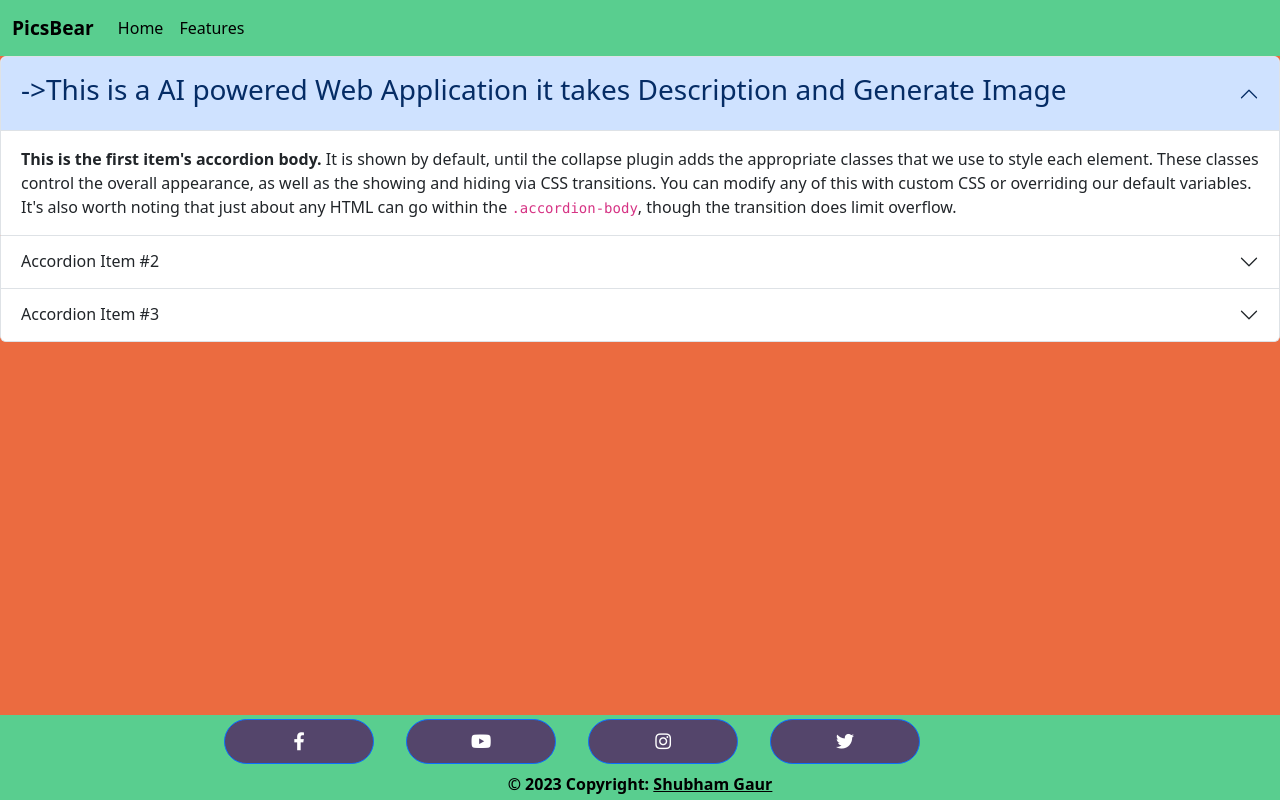
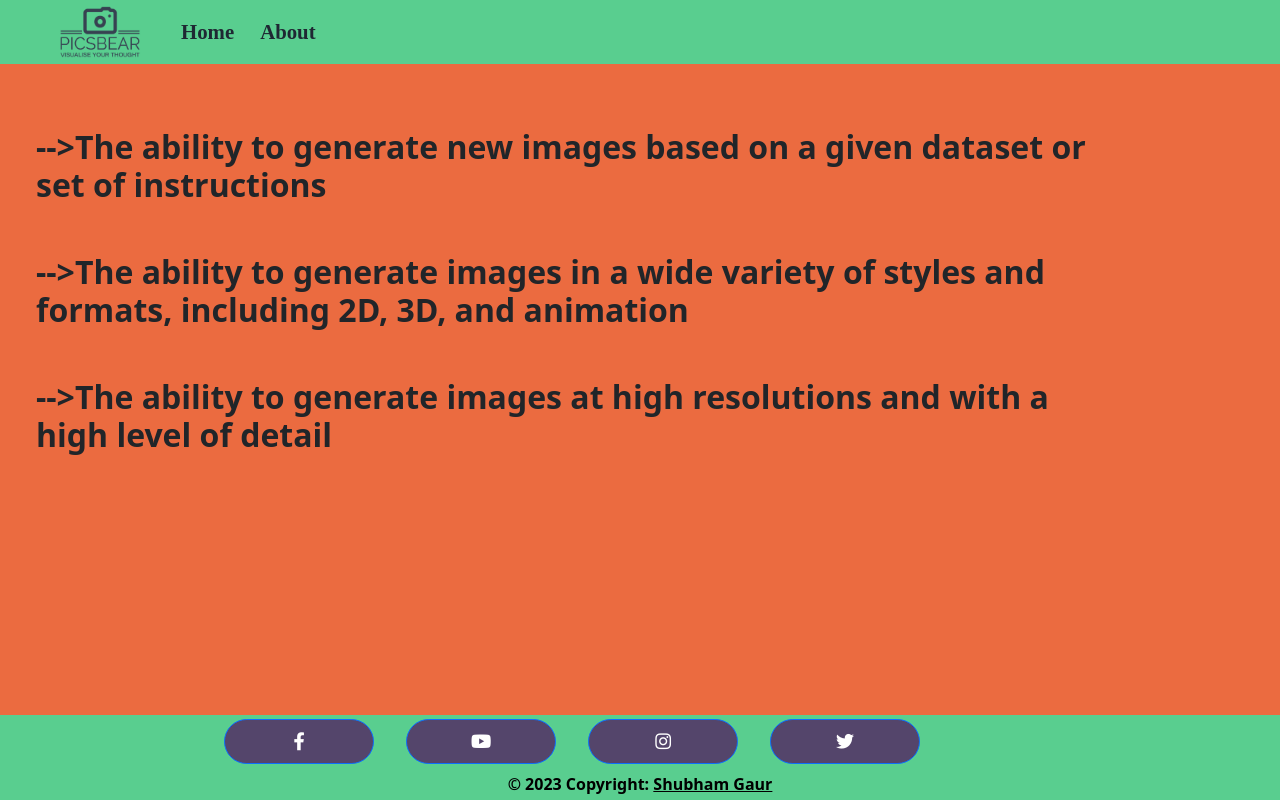
Before and after one commit to shubhamgaur08/PicsBear, a website: page public/about.html in a window 1280 px wide. Drawn offline with nearby package versions, Linux system fonts and the light colour scheme.

Commit message:
commit 6

```diff
--- a/public/about.html
+++ b/public/about.html
@@ -15,62 +15,19 @@
     <link rel="stylesheet" href="style.css" />
   </head>
   <body>
-    <nav class="navbar navbar-expand-lg  ">
-        <div class="container-fluid">
-          <a class="navbar-brand" href="#">PicsBear</a>
-          <button class="navbar-toggler" type="button" data-bs-toggle="collapse" data-bs-target="#navbarNav" aria-controls="navbarNav" aria-expanded="false" aria-label="Toggle navigation">
-            <span class="navbar-toggler-icon"></span>
-          </button>
-          <div class="collapse navbar-collapse" id="navbarNav">
-            <ul class="navbar-nav">
-              <li class="nav-item">
-                <a class="nav-link active" aria-current="page" href="/">Home</a>
-              </li>
-              <li class="nav-item">
-                <a class="nav-link active" href="about.html">Features</a>
-              </li>
-        </ul>
-          </div>
-        </div>
-      </nav>
-      <div class="accordion" id="accordionExample">
-        <div class="accordion-item">
-          <h2 class="accordion-header" id="headingOne">
-            <button class="accordion-button" type="button" data-bs-toggle="collapse" data-bs-target="#collapseOne" aria-expanded="true" aria-controls="collapseOne">
-              <h3>->This is a AI powered Web Application it takes Description and Generate Image</h3>
-            </button>
-          </h2>
-          <div id="collapseOne" class="accordion-collapse collapse show" aria-labelledby="headingOne" data-bs-parent="#accordionExample">
-            <div class="accordion-body">
-              <strong>This is the first item's accordion body.</strong> It is shown by default, until the collapse plugin adds the appropriate classes that we use to style each element. These classes control the overall appearance, as well as the showing and hiding via CSS transitions. You can modify any of this with custom CSS or overriding our default variables. It's also worth noting that just about any HTML can go within the <code>.accordion-body</code>, though the transition does limit overflow.
-            </div>
-          </div>
-        </div>
-        <div class="accordion-item">
-          <h2 class="accordion-header" id="headingTwo">
-            <button class="accordion-button collapsed" type="button" data-bs-toggle="collapse" data-bs-target="#collapseTwo" aria-expanded="false" aria-controls="collapseTwo">
-              Accordion Item #2
-            </button>
-          </h2>
-          <div id="collapseTwo" class="accordion-collapse collapse" aria-labelledby="headingTwo" data-bs-parent="#accordionExample">
-            <div class="accordion-body">
-              <strong>This is the second item's accordion body.</strong> It is hidden by default, until the collapse plugin adds the appropriate classes that we use to style each element. These classes control the overall appearance, as well as the showing and hiding via CSS transitions. You can modify any of this with custom CSS or overriding our default variables. It's also worth noting that just about any HTML can go within the <code>.accordion-body</code>, though the transition does limit overflow.
-            </div>
-          </div>
-        </div>
-        <div class="accordion-item">
-          <h2 class="accordion-header" id="headingThree">
-            <button class="accordion-button collapsed" type="button" data-bs-toggle="collapse" data-bs-target="#collapseThree" aria-expanded="false" aria-controls="collapseThree">
-              Accordion Item #3
-            </button>
-          </h2>
-          <div id="collapseThree" class="accordion-collapse collapse" aria-labelledby="headingThree" data-bs-parent="#accordionExample">
-            <div class="accordion-body">
-              <strong>This is the third item's accordion body.</strong> It is hidden by default, until the collapse plugin adds the appropriate classes that we use to style each element. These classes control the overall appearance, as well as the showing and hiding via CSS transitions. You can modify any of this with custom CSS or overriding our default variables. It's also worth noting that just about any HTML can go within the <code>.accordion-body</code>, though the transition does limit overflow.
-            </div>
-          </div>
-        </div>
-      </div>
+    <nav>
+      <ul>
+          <li class="brand"><img src="logo.png" alt="Soundbear"></li>
+          <li><a href="/" style="color: #1f2833; text-decoration: none;">Home</a></li>
+          <li><a href="about.html" style="color: #1f2833; text-decoration: none;">About</a></li>
+      </ul>
+  </nav>
+  <div class="container" style="display:flex;align-items:center;flex-direction:column;">
+    <h2>-->The ability to generate new images based on a given dataset or set of instructions</h2>
+    <h2>-->The ability to generate images in a wide variety of styles and formats, including 2D, 3D, and animation</h2>
+    <h2>-->The ability to generate images at high resolutions and with a high level of detail</h2>
+
+  </div>
 
           <footer class="text-center text-lg-start" style="background-color: #59CE8F;position:fixed;
           left: 0;
--- a/public/style.css
+++ b/public/style.css
@@ -5,13 +5,34 @@
 body{
     background-color: #eb6b40;
 }
-.navbar{
-    background-color: #59CE8F;
-    width: 100vw;
+nav ul{
+    display: flex;
+    align-items:center;
+    list-style-type: none;
+    height: 8vh;
+    background-color:#59CE8F;
+    color: #1f2833;
+    font-weight: bolder;
+    font-size: 1.3rem;
+
+
 }
-.navbar-brand{
+nav {
+   font-family: 'Ubuntu',sans-sarif;
+}
+nav ul li{
+    padding: 0 13px;
+}
+.brand img{
+    width: 110px;
+    padding: 0 8px;
+
+}
+.brand{
+    display:flex;
+    align-items:center;
     font-weight: bolder;
-    font-size: larger;
+    font-size: 1.3rem;
 }
 .container{
     display: flex;
@@ -50,3 +71,7 @@ h1{
     margin-bottom: 120px;
 
 }
+.container h2{
+    margin: 3vh;
+    font-weight: bolder;
+}
```
Also changed, not shown: public/index.html (+7 -18 lines), public/logo.png (added).
